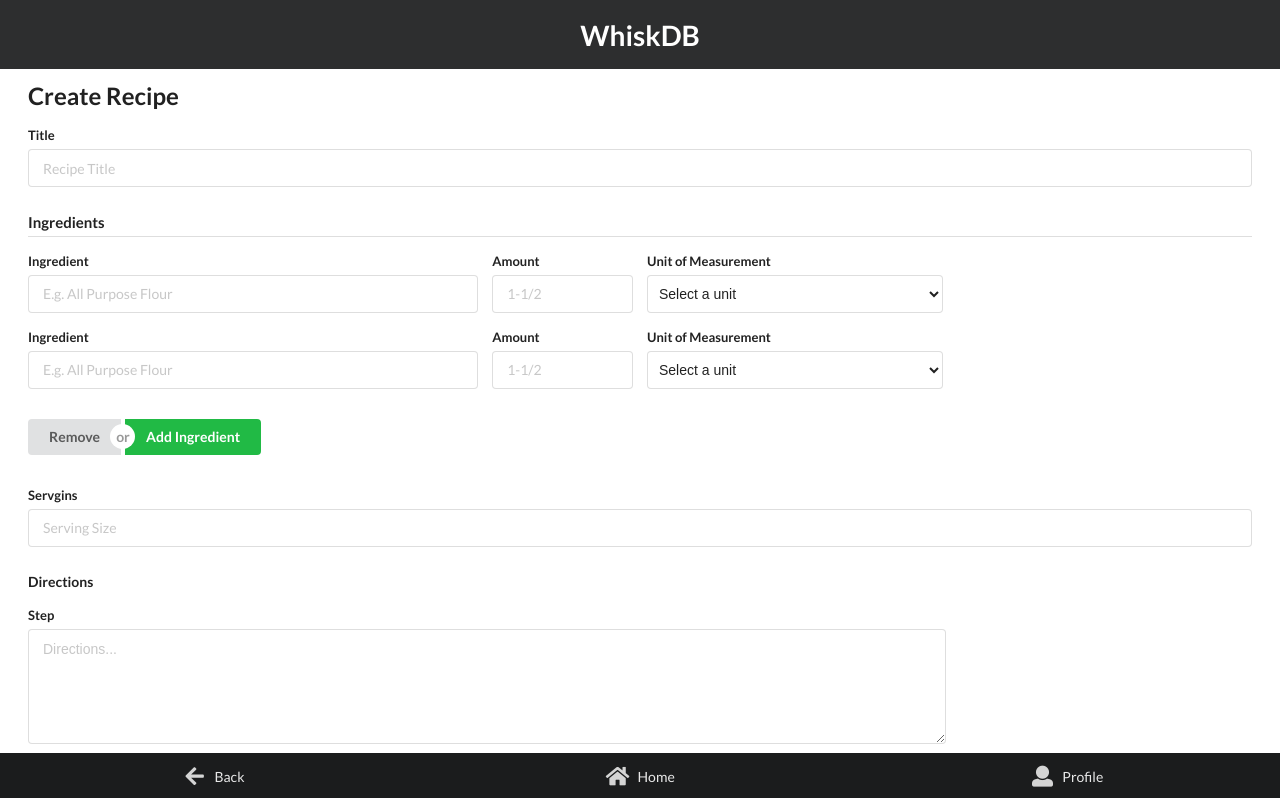
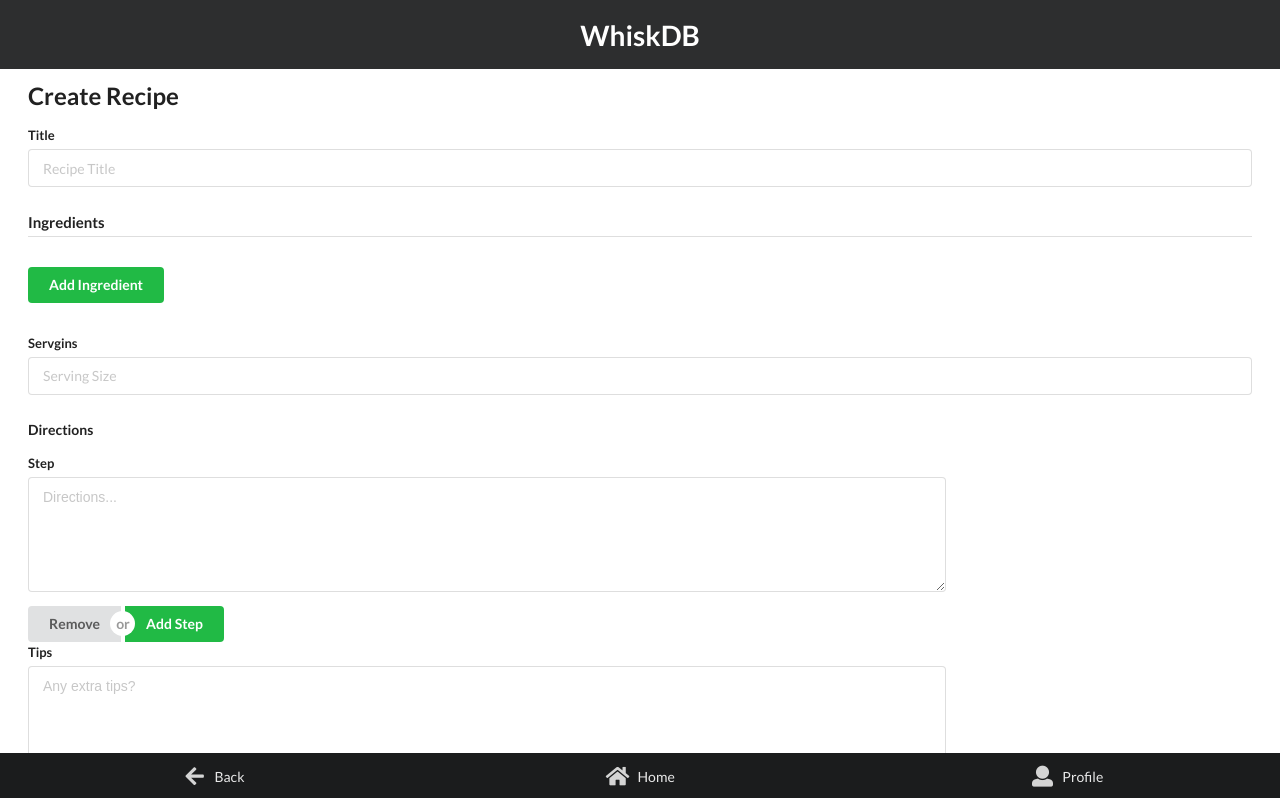
Before and after one commit to MikeBilyeu/WhiskDB, a React (Create React App) app in the folder client/: page /profile/create-recipe in a window 1280 px wide. Shown: the top 798 px of the page. Built offline with nearby package versions, Linux system fonts and the light colour scheme.

Commit message:
Add / remove ingredient fixed added more select unit options

```diff
--- a/client/src/components/profile/createRecipe/NewRecipe.js
+++ b/client/src/components/profile/createRecipe/NewRecipe.js
@@ -1,7 +1,6 @@
 import React from "react";
-import { Field, reduxForm } from "redux-form";
+import { Field, FieldArray, reduxForm } from "redux-form";
 import { connect } from "react-redux";
-import { addIngredient, subtractIngredient } from "../../../actions";
 
 class NewRecipe extends React.Component {
   renderError({ error, touched }) {
@@ -37,58 +36,99 @@
           onChange={formProps.input.onChange}
           value={formProps.input.value}
         >
-          <option value="">Select a unit</option>
-          <option value="tsp">Teaspoon</option>
-          <option value="tbsp">Tablespoon</option>
-          <option value="floz">Fluid Ounce</option>
-          <option value="c">Cup</option>
-          <option value="pt">Pint</option>
-          <option value="qt">Quart</option>
-          <option value="gal">Gallon</option>
-          <option value="lb">Pound</option>
-          <option value="oz">Ounce</option>
-          <option value="ml">Milliliter</option>
-          <option value="l">Liter</option>
+          <option value="">None</option>
+          <option disabled>———Volume———</option>
+          <option value="teaspoon">Teaspoon</option>
+          <option value="tablespoon">Tablespoon</option>
+          <option value="fluid_ounce">Fluid Ounce</option>
+          <option value="gill">Gill</option>
+          <option value="cup">Cup</option>
+          <option value="pint">Pint</option>
+          <option value="quart">Quart</option>
+          <option value="gallon">Gallon</option>
+          <option value="milliliter">Milliliter</option>
+          <option value="liter">Liter</option>
+          <option value="deciliter">Deciliter</option>
+          <option disabled>———Approximate———</option>
+          <option value="smidgen">Smidgen</option>
+          <option value="pinch">Pinch</option>
+          <option value="dash">Dash</option>
+          <option value="small">Small</option>
+          <option value="medium">Medium</option>
+          <option value="large">Large</option>
+          <option disabled>———Mass & Weight———</option>
+          <option value="pound">Pound</option>
+          <option value="ounce">Ounce</option>
+          <option value="milligram">Milligram</option>
+          <option value="gram">Gram</option>
+          <option value="kilogram">Kilogram</option>
         </select>
       </div>
     );
   }
 
-  // Renders all of the ingredient inputs i.e. unit, amount
-  renderIngredient = key => {
+  // Renders all of the ingredient fields i.e. ingredient, unit, amount
+  renderIngredients = ({ fields, meta: { touched, error } }) => {
     return (
-      <div key={key} className="fields">
+      <div>
+        {fields.map((ingredient, index) => (
+          <div key={index}>
+            <div className="ui hidden divider" />
+            <div className="fields">
               <Field
-          name={`ingredient-${key}.ingredient`}
+                name={`${ingredient}.ingredient`}
                 component={this.renderInput}
-          label="Ingredient"
-          placeholder="E.g. All Purpose Flour"
-          classStyle="six wide"
+                label={`Ingredient ${index + 1}`}
+                placeholder="E.g. Red Bell Pepper"
+                classStyle="four wide"
               />
               <Field
-          name={`ingredient-${key}.amount`}
+                name={`${ingredient}.amount`}
                 component={this.renderInput}
                 label="Amount"
-          placeholder="1-1/2"
+                placeholder="1 1/2"
                 classStyle="two wide"
               />
               <Field
-          name={`ingredient-${key}.unit`}
+                name={`${ingredient}.unit`}
                 component={this.renderDropDown}
                 label="Unit of Measurement"
               />
+              <Field
+                name={`${ingredient}.prep`}
+                component={this.renderInput}
+                label="Cut/Prep"
+                placeholder="Diced"
+                classStyle="three wide"
+              />
+              <div className="ui buttons">
+                <button
+                  className="ui button"
+                  type="button"
+                  title="Remove"
+                  onClick={() => fields.remove(index)}
+                >
+                  Remove
+                </button>
+              </div>
               <div className="ui hidden divider" />
+            </div>
+            <div className="ui hidden divider" />
+          </div>
+        ))}
+        <div className="ui buttons">
+          <button
+            className="ui positive button"
+            type="button"
+            onClick={() => fields.push({})}
+          >
+            Add Ingredient
+          </button>
+        </div>
       </div>
     );
   };
 
-  renderAllIngredients = () => {
-    let ingredientInputs = [];
-    for (let i = 0; i < this.props.numOfIngredients; i++) {
-      ingredientInputs.push(this.renderIngredient(i));
-    }
-    return ingredientInputs;
-  };
   renderTextArea({ input, label, placeholder }) {
     return (
       <div className="field twelve wide">
@@ -120,26 +160,10 @@
           placeholder="Recipe Title"
         />
         <h4 className="ui dividing header">Ingredients</h4>
-        {this.renderAllIngredients()}
         <div className="ui hidden divider" />
-        <div className="ui buttons">
-          <button
-            onClick={this.props.subtractIngredient}
-            type="button"
-            className="ui button"
-          >
-            Remove
-          </button>
-          <div className="or" />
-          <button
-            onClick={this.props.addIngredient}
-            type="button"
-            className="ui positive button"
-          >
-            Add Ingredient
-          </button>
-        </div>
+        <FieldArray name="allIngredients" component={this.renderIngredients} />
         <div className="ui hidden divider" />
+
         <Field
           name="servings"
           component={this.renderInput}
@@ -197,20 +221,7 @@
   return errors;
 };
 
-const mapStateToProps = state => {
-  return { numOfIngredients: state.numOfIngredients };
-};
-
-NewRecipe = connect(
-  mapStateToProps,
-  {
-    addIngredient,
-    subtractIngredient
-  }
-)(NewRecipe);
-
 export default reduxForm({
   form: "newRecipe",
-  destroyOnUnmount: false,
   validate: validate
 })(NewRecipe);
```
Also changed, not shown: client/src/components/profile/createRecipe/hold.js (deleted, +0 -40 lines). Lines whose indentation alone changed are shown as unchanged.
